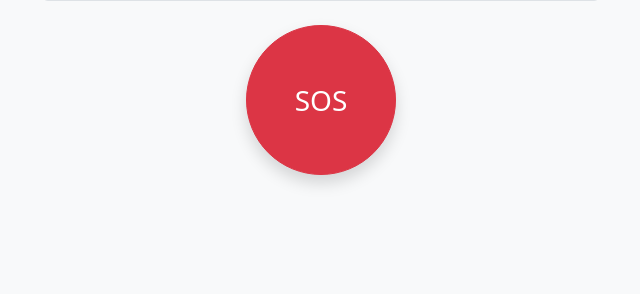
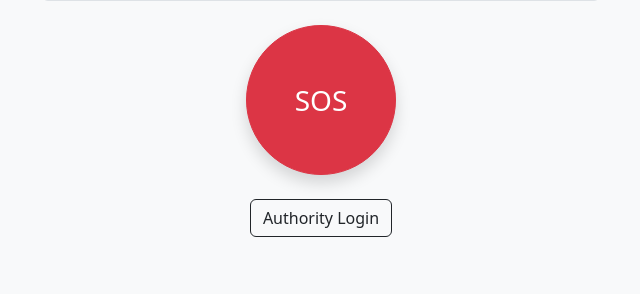
Before and after one commit to Arnavgoud/emergency_pro, a Flask app: page / in a window 1280 px wide. Shown: the part 181-475 px from the top of the page, without its empty margins (319-959 px from the left). Run offline with Flask 3, Linux system fonts and the light colour scheme; some libraries are stand-ins or nearby versions.

Commit message:
Update home.html

```diff
--- a/templates/citizen/home.html
+++ b/templates/citizen/home.html
@@ -35,6 +35,10 @@ class="form-select w-50 mx-auto mb-4">
 
 </div>
 
+<div class="mt-4">
+    <a href="/authority/login" class="btn btn-outline-dark">Authority Login</a>
+</div>
+
 </div>
 
 <script src="/static/js/main.js"></script>
```
